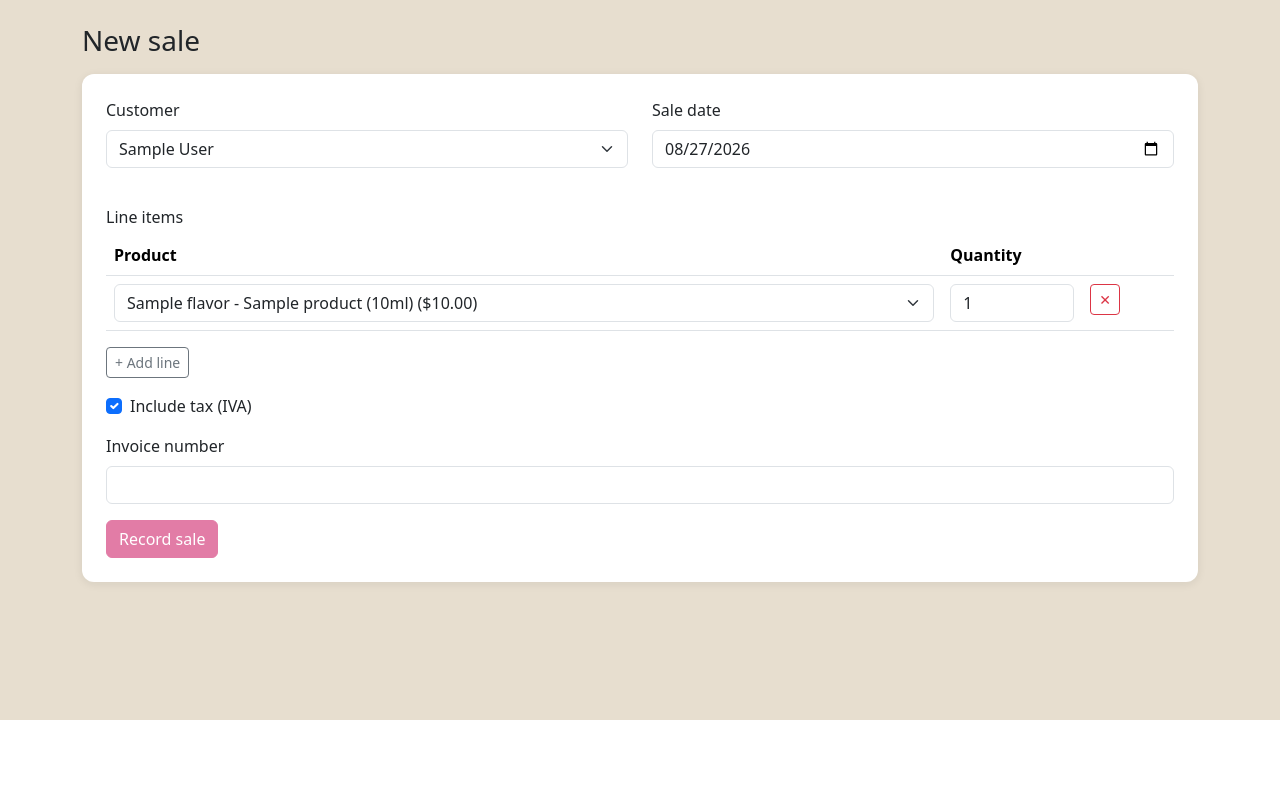
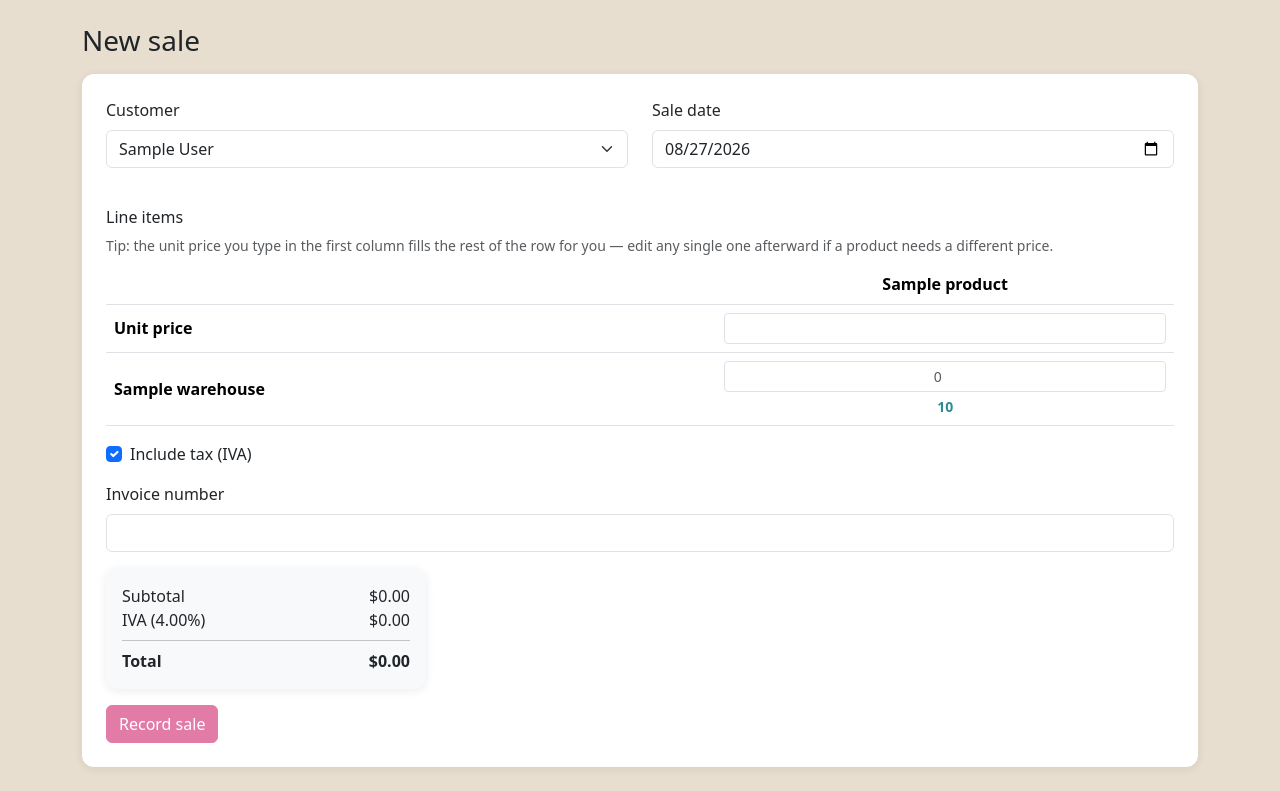
Before and after one commit to luisurcia/mini_erp, a Flask app: page /sales/new in a window 1280 px wide. Shown: the part 80-871 px from the top of the page. Before the commit the page ends 800 px from the top, so only its background shows below. Run offline with Flask 3, Linux system fonts and the light colour scheme; a user stored in the database is signed in; tables that the repository leaves empty hold one stand-in row (values such as "Sample post"); some libraries are stand-ins or nearby versions.

Commit message:
Redesign Sales line-item entry as a warehouse x product grid (#23, #24)
Replaces the single product-dropdown + qty row with a grid: one row
per active warehouse, one column per active product (labeled by
short name to stay compact), plus a "Unit price" row. Only cells
with a quantity get saved, each as its own SaleItem tied to that
specific (product, warehouse) — so a sale can draw the same product
from more than one warehouse in one go, and each line records where
it came from.

- SaleItem gains warehouse_id (nullable — historical lines predate
  this), with a schema migration for existing databases.
- SalesService.record_sale takes an explicit warehouse_id per line
  now; the earlier hardcoded-default-warehouse bridge only remains as
  a fallback for callers that don't specify one (opportunity
  conversion, seed data).
- Sale detail shows which warehouse fulfilled each line.
- UX: typing a price in the first column fills the rest of that row
  (edit any single cell after if a product needs a different price);
  each quantity cell shows current stock in a highlighted color; a
  live Subtotal/IVA/Total preview updates as quantities, prices, or
  the IVA checkbox change.
- Added product_short_label() (falls back to the full label when
  short names are off or unset) for compact column headers.

Co-Authored-By: Claude Sonnet 5 <noreply@anthropic.com>

```diff
--- a/app/__init__.py
+++ b/app/__init__.py
@@ -42,13 +42,14 @@ def create_app(config_class: type = Config) -> Flask:
     def inject_locale():
         return {"current_locale": str(get_locale())}
 
-    from app.display import product_label
+    from app.display import product_label, product_short_label
 
     app.jinja_env.globals["sale_status_label"] = _sale_status_label
     app.jinja_env.globals["opportunity_stage_label"] = _opportunity_stage_label
     app.jinja_env.globals["opportunity_source_label"] = _opportunity_source_label
     app.jinja_env.globals["user_role_label"] = _user_role_label
     app.jinja_env.globals["product_label"] = product_label
+    app.jinja_env.globals["product_short_label"] = product_short_label
     app.jinja_env.globals["stock_movement_reason_label"] = _stock_movement_reason_label
 
     _register_blueprints(app)
--- a/app/blueprints/sales/routes.py
+++ b/app/blueprints/sales/routes.py
@@ -1,4 +1,5 @@
 from datetime import date, datetime
+from decimal import Decimal, InvalidOperation
 
 from flask import flash, redirect, render_template, request, url_for
 from flask_babel import gettext as _
@@ -6,12 +7,15 @@ from flask_login import login_required
 
 from app.blueprints.sales import bp
 from app.blueprints.sales.forms import SaleMetaForm
+from app.display import product_label
 from app.exceptions import MiniErpError
 from app.models.company import Company
 from app.permissions import editor_required
 from app.repositories.customer_repository import CustomerRepository
+from app.repositories.inventory_repository import InventoryRepository
 from app.repositories.product_repository import ProductRepository
 from app.repositories.sales_repository import SalesRepository
+from app.repositories.warehouse_repository import WarehouseRepository
 from app.services.sales_service import SalesService
 
 
@@ -31,13 +35,20 @@ def new_sale():
     if not form.is_submitted():
         form.include_tax.data = Company.get_settings().tax_enabled_default
         form.sale_date.data = date.today()
+
     products = ProductRepository().get_active()
+    warehouses = WarehouseRepository().get_active()
+    stock = {
+        (item.product_id, item.warehouse_id): item for item in InventoryRepository().get_all()
+    }
 
     if form.validate_on_submit():
-        items = _parse_line_items()
-        if not items:
+        items, errors = _parse_line_items(products, warehouses)
+        for error in errors:
+            flash(error, "danger")
+        if not errors and not items:
             flash(_("Add at least one product line to the sale."), "danger")
-        else:
+        elif not errors:
             try:
                 sale = SalesService().record_sale(
                     customer_id=form.customer_id.data,
@@ -51,7 +62,14 @@ def new_sale():
             except MiniErpError as exc:
                 flash(str(exc), "danger")
 
-    return render_template("sales/sale_form.html", form=form, products=products)
+    return render_template(
+        "sales/sale_form.html",
+        form=form,
+        products=products,
+        warehouses=warehouses,
+        stock=stock,
+        tax_rate=Company.get_settings().tax_rate,
+    )
 
 
 @bp.route("/<int:sale_id>")
@@ -68,15 +86,53 @@ def _customer_choices():
     return [(c.id, c.name) for c in CustomerRepository().get_all()]
 
 
-def _parse_line_items() -> list[dict]:
-    product_ids = request.form.getlist("product_id[]")
-    quantities = request.form.getlist("quantity[]")
-    items = []
-    for product_id, quantity in zip(product_ids, quantities, strict=False):
-        if not product_id or not quantity:
+def _parse_line_items(products, warehouses) -> tuple[list[dict], list[str]]:
+    """Read the product x warehouse grid: a quantity per (product,
+    warehouse) cell, plus one unit price per product row (the price a
+    product sells for varies by customer/quantity, not by which warehouse
+    fulfills it — see #23).
+    """
+    items: list[dict] = []
+    errors: list[str] = []
+
+    for product in products:
+        product_lines = []
+        for warehouse in warehouses:
+            raw_qty = request.form.get(f"quantity__{product.id}__{warehouse.id}")
+            if not raw_qty:
+                continue
+            try:
+                quantity = int(raw_qty)
+            except ValueError:
+                continue
+            if quantity > 0:
+                product_lines.append((warehouse.id, quantity))
+
+        if not product_lines:
             continue
-        qty = int(quantity)
-        if qty <= 0:
+
+        raw_price = request.form.get(f"unit_price__{product.id}")
+        unit_price = None
+        if raw_price:
+            try:
+                unit_price = Decimal(raw_price)
+            except InvalidOperation:
+                unit_price = None
+
+        if unit_price is None or unit_price <= 0:
+            errors.append(
+                _("Enter a unit price for %(name)s.", name=product_label(product))
+            )
             continue
-        items.append({"product_id": int(product_id), "quantity": qty})
-    return items
+
+        for warehouse_id, quantity in product_lines:
+            items.append(
+                {
+                    "product_id": product.id,
+                    "warehouse_id": warehouse_id,
+                    "quantity": quantity,
+                    "unit_price": unit_price,
+                }
+            )
+
+    return items, errors
--- a/app/cli.py
+++ b/app/cli.py
@@ -14,6 +14,7 @@ from app.schema import (
     ensure_inventory_item_warehouse_column,
     ensure_product_short_name_column,
     ensure_sale_invoice_number_column,
+    ensure_sale_item_warehouse_column,
     ensure_sale_tax_columns,
     ensure_stock_movement_warehouse_column,
     ensure_user_role_column,
@@ -42,6 +43,7 @@ def _upgrade_schema() -> None:
     Warehouse.ensure_defaults()
     ensure_inventory_item_warehouse_column()
     ensure_stock_movement_warehouse_column()
+    ensure_sale_item_warehouse_column()
 
 
 def register_cli(app: Flask) -> None:
--- a/app/models/sales.py
+++ b/app/models/sales.py
@@ -50,11 +50,15 @@ class SaleItem(BaseModel):
 
     sale_id = db.Column(db.Integer, db.ForeignKey("sales.id"), nullable=False)
     product_id = db.Column(db.Integer, db.ForeignKey("products.id"), nullable=False)
+    # Nullable: which warehouse a line was drawn from wasn't tracked before
+    # Sales became warehouse-aware (#24) — historical lines have none.
+    warehouse_id = db.Column(db.Integer, db.ForeignKey("warehouses.id"), nullable=True)
     quantity = db.Column(db.Integer, nullable=False)
     unit_price = db.Column(db.Numeric(10, 2), nullable=False)
 
     sale = db.relationship("Sale", back_populates="items")
     product = db.relationship("Product")
+    warehouse = db.relationship("Warehouse")
 
     @property
     def subtotal(self):
--- a/app/static/css/style.css
+++ b/app/static/css/style.css
@@ -71,6 +71,11 @@ body {
   background-color: #f7ecd2 !important;
 }
 
+.stock-hint {
+  color: var(--scoby-teal);
+  font-weight: 600;
+}
+
 .badge-stage-new { background-color: var(--scoby-warm-gray); }
 .badge-stage-contacted { background-color: #3f7fbf; }
 .badge-stage-quoted { background-color: var(--scoby-orange); }
--- a/app/templates/sales/sale_form.html
+++ b/app/templates/sales/sale_form.html
@@ -12,61 +12,133 @@
     </div>
 
     <h2 class="h6 mt-4">{{ _("Line items") }}</h2>
-    <table class="table" id="line-items-table">
-      <thead><tr><th>{{ _("Product") }}</th><th style="width: 140px;">{{ _("Quantity") }}</th><th></th></tr></thead>
-      <tbody id="line-items-body">
-        <tr class="line-item-row">
+    {% if products %}
+    <p class="text-muted small mb-2">
+      {{ _("Tip: the unit price you type in the first column fills the rest of the row for you — edit any single one afterward if a product needs a different price.") }}
+    </p>
+    {% endif %}
+    <div class="table-responsive">
+      <table class="table align-middle" id="line-items-table">
+        <thead>
+          <tr>
+            <th style="width: 120px;"></th>
+            {% for product in products %}
+            <th class="text-center" style="width: 90px;">{{ product_short_label(product) }}</th>
+            {% endfor %}
+          </tr>
+        </thead>
+        <tbody>
+          {% if products %}
+          <tr>
+            <th>{{ _("Unit price") }}</th>
+            {% for product in products %}
             <td>
-            <select name="product_id[]" class="form-select">
+              <input type="number" step="0.01" min="0" class="form-control form-control-sm unit-price-input"
+                     name="unit_price__{{ product.id }}" {% if loop.first %}id="first-unit-price"{% endif %}>
+            </td>
+            {% endfor %}
+          </tr>
+          {% for warehouse in warehouses %}
+          <tr>
+            <th>{{ warehouse.name }}</th>
             {% for product in products %}
-              <option value="{{ product.id }}">{{ product_label(product) }} (${{ "%.2f"|format(product.unit_price) }})</option>
+            {% set item = stock.get((product.id, warehouse.id)) %}
+            <td>
+              <input type="number" min="0" class="form-control form-control-sm text-center quantity-input"
+                     name="quantity__{{ product.id }}__{{ warehouse.id }}" placeholder="0"
+                     title="{{ _('Available: %(qty)s', qty=(item.quantity_on_hand if item else 0)) }}">
+              <div class="form-text text-center stock-hint">{{ item.quantity_on_hand if item else 0 }}</div>
+            </td>
             {% endfor %}
-            </select>
-          </td>
-          <td><input type="number" name="quantity[]" class="form-control" min="1" value="1"></td>
-          <td><button type="button" class="btn btn-sm btn-outline-danger remove-row">✕</button></td>
           </tr>
+          {% endfor %}
+          {% else %}
+          <tr><td class="text-muted text-center py-3">{{ _("No active products.") }}</td></tr>
+          {% endif %}
         </tbody>
       </table>
-    <button type="button" id="add-row" class="btn btn-sm btn-outline-secondary mb-3">+ {{ _("Add line") }}</button>
+    </div>
 
     {{ render_field(form.include_tax) }}
     {{ render_field(form.invoice_number) }}
 
+    <div class="card bg-light p-3 mb-3" style="max-width: 320px;">
+      <div class="d-flex justify-content-between">
+        <span>{{ _("Subtotal") }}</span>
+        <span>$<span id="sale-subtotal">0.00</span></span>
+      </div>
+      <div style="display: flex; justify-content: space-between;" id="sale-tax-row">
+        <span>{{ _("IVA (%(rate)s%%)", rate=tax_rate) }}</span>
+        <span>$<span id="sale-tax">0.00</span></span>
+      </div>
+      <hr class="my-2">
+      <div class="d-flex justify-content-between fw-bold">
+        <span>{{ _("Total") }}</span>
+        <span>$<span id="sale-total">0.00</span></span>
+      </div>
+    </div>
+
     <div>{{ form.submit(class="btn btn-primary") }}</div>
   </form>
 </div>
-
-<template id="row-template">
-  <tr class="line-item-row">
-    <td>
-      <select name="product_id[]" class="form-select">
-        {% for product in products %}
-        <option value="{{ product.id }}">{{ product_label(product) }} (${{ "%.2f"|format(product.unit_price) }})</option>
-        {% endfor %}
-      </select>
-    </td>
-    <td><input type="number" name="quantity[]" class="form-control" min="1" value="1"></td>
-    <td><button type="button" class="btn btn-sm btn-outline-danger remove-row">✕</button></td>
-  </tr>
-</template>
 {% endblock %}
 
 {% block scripts %}
 <script>
-document.getElementById("add-row").addEventListener("click", function () {
-  const template = document.getElementById("row-template");
-  const clone = template.content.cloneNode(true);
-  document.getElementById("line-items-body").appendChild(clone);
+(function () {
+  var table = document.getElementById("line-items-table");
+  if (!table) return;
+
+  var priceInputs = Array.prototype.slice.call(table.querySelectorAll(".unit-price-input"));
+  var qtyInputs = Array.prototype.slice.call(table.querySelectorAll(".quantity-input"));
+  var firstPrice = document.getElementById("first-unit-price");
+  var taxCheckbox = document.getElementById("include_tax");
+  var taxRow = document.getElementById("sale-tax-row");
+  var taxRate = {{ (tax_rate or 0)|float }};
+
+  function productIdOf(input) {
+    return input.name.split("__")[1];
+  }
+
+  function updateTotals() {
+    var qtyByProduct = {};
+    qtyInputs.forEach(function (input) {
+      var pid = productIdOf(input);
+      var qty = parseInt(input.value, 10) || 0;
+      qtyByProduct[pid] = (qtyByProduct[pid] || 0) + qty;
     });
 
-document.getElementById("line-items-body").addEventListener("click", function (event) {
-  if (event.target.classList.contains("remove-row")) {
-    const rows = document.querySelectorAll(".line-item-row");
-    if (rows.length > 1) {
-      event.target.closest("tr").remove();
+    var subtotal = 0;
+    priceInputs.forEach(function (input) {
+      var pid = productIdOf(input);
+      var price = parseFloat(input.value) || 0;
+      subtotal += price * (qtyByProduct[pid] || 0);
+    });
+
+    var applyTax = !!(taxCheckbox && taxCheckbox.checked);
+    var tax = applyTax ? subtotal * (taxRate / 100) : 0;
+    var total = subtotal + tax;
+
+    document.getElementById("sale-subtotal").textContent = subtotal.toFixed(2);
+    document.getElementById("sale-tax").textContent = tax.toFixed(2);
+    document.getElementById("sale-total").textContent = total.toFixed(2);
+    if (taxRow) taxRow.style.display = applyTax ? "flex" : "none";
   }
+
+  if (firstPrice) {
+    firstPrice.addEventListener("input", function () {
+      priceInputs.forEach(function (input) {
+        if (input !== firstPrice) input.value = firstPrice.value;
+      });
+      updateTotals();
+    });
   }
-});
+
+  priceInputs.forEach(function (input) { input.addEventListener("input", updateTotals); });
+  qtyInputs.forEach(function (input) { input.addEventListener("input", updateTotals); });
+  if (taxCheckbox) taxCheckbox.addEventListener("change", updateTotals);
+
+  updateTotals();
+})();
 </script>
 {% endblock %}
```
Also changed, not shown: app/display.py (+10 -0 lines), app/schema.py (+16 -0 lines), app/services/sales_service.py (+16 -7 lines), app/templates/sales/detail.html (+5 -4 lines), app/translations/en/LC_MESSAGES/messages.po, app/translations/es/LC_MESSAGES/messages.po, 3 other files. Lines whose indentation alone changed are shown as unchanged.
